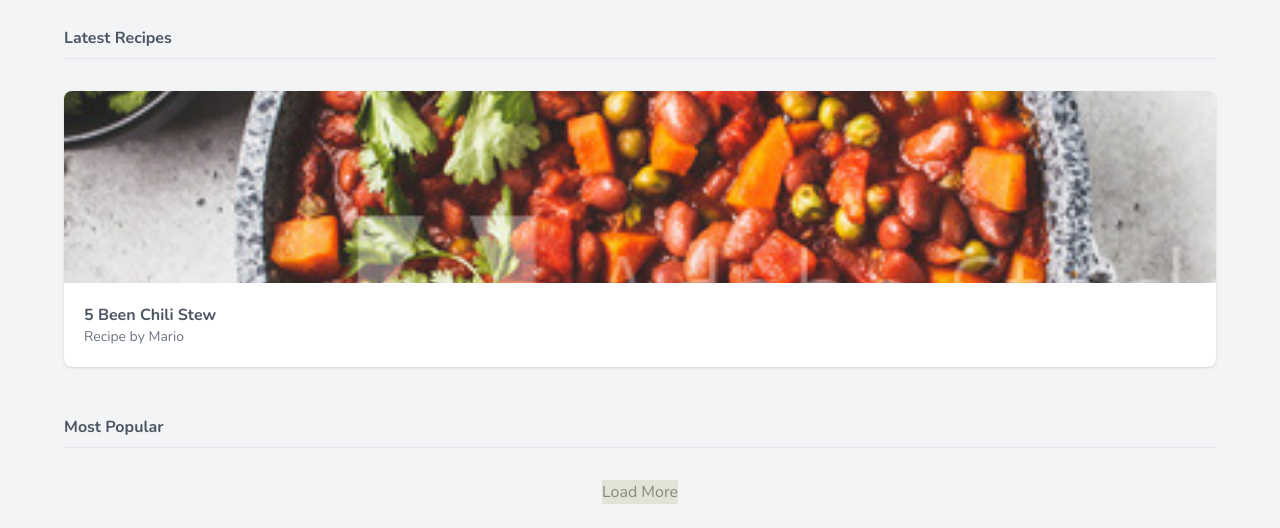
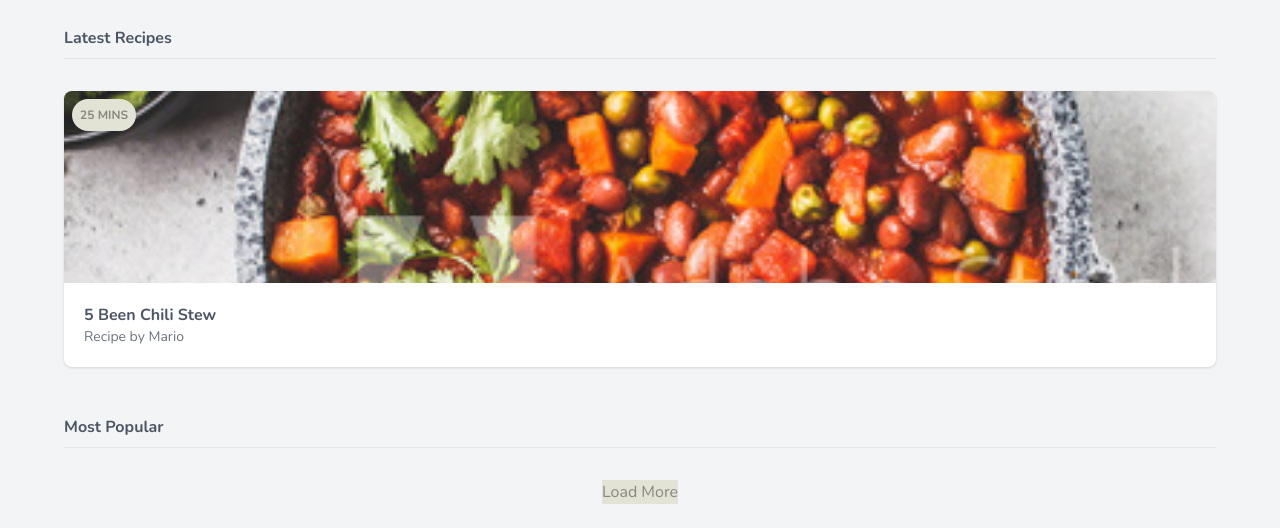
Before and after one commit to JavadMoradkhah/NinjaFood, a website: page public/index.html in a window 1280 px wide. Shown: the part 291-819 px from the top of the page. Drawn offline with nearby package versions, Linux system fonts and the light colour scheme.

Commit message:
Building the Card Badge.

```diff
--- a/public/index.html
+++ b/public/index.html
@@ -52,7 +52,7 @@
           <!-- Cards List -->
           <div class="mt-8">
             <!-- Card -->
-            <div class="bg-white rounded-lg overflow-hidden shadow">
+            <div class="bg-white rounded-lg overflow-hidden shadow relative">
               <img
                 class="w-full h-32 sm:h-48 object-cover"
                 src="img/stew.jpg"
@@ -61,6 +61,11 @@
               <div class="m-5">
                 <span class="font-bold">5 Been Chili Stew</span>
                 <span class="block text-gray-500 text-sm">Recipe by Mario</span>
+              </div>
+              <div
+                class="absolute top-0 ml-2 mt-2 p-2 bg-secondary-100 text-secondary-200 text-xs uppercase font-bold rounded-full"
+              >
+                <span>25 mins</span>
               </div>
             </div>
           </div>
```
Also changed, not shown: public/styles.css.
